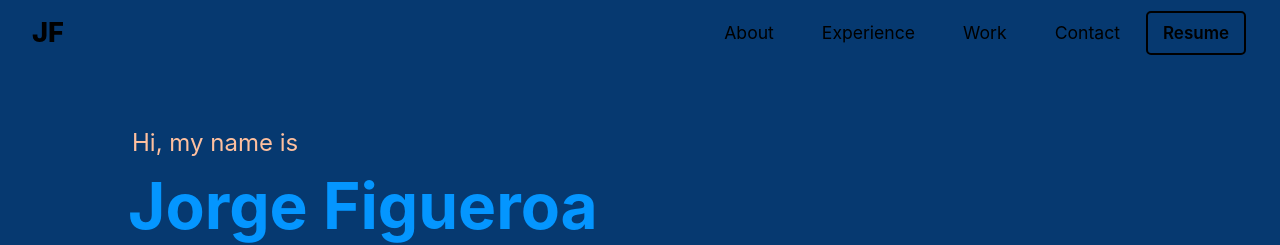
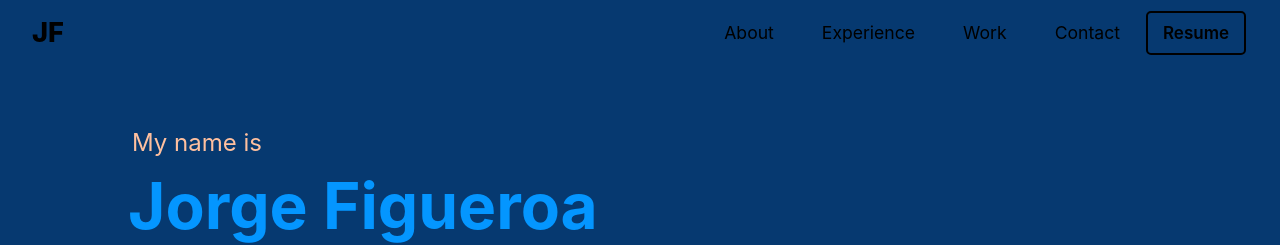
Before and after one commit to JorgeLFigueroa/jorgefigueroa.com-v1, a React (Create React App) app: page / in a window 1280 px wide. Shown: the top 245 px of the page. Built offline with nearby package versions, Linux system fonts and the light colour scheme.

Commit message:
Minor text change

```diff
--- a/src/Components/Hero.js
+++ b/src/Components/Hero.js
@@ -5,7 +5,7 @@ import Button from "./Button";
 export const Hero = () => {
   return (
     <HeroContainer>
-      <h1>Hi, my name is</h1>
+      <h1>My name is</h1>
       <h2>Jorge Figueroa</h2>
       <h3>I build things for the web.</h3>
       <p>
```
Also changed, not shown: 1 other file (tests, documents, lock files or other folders).
